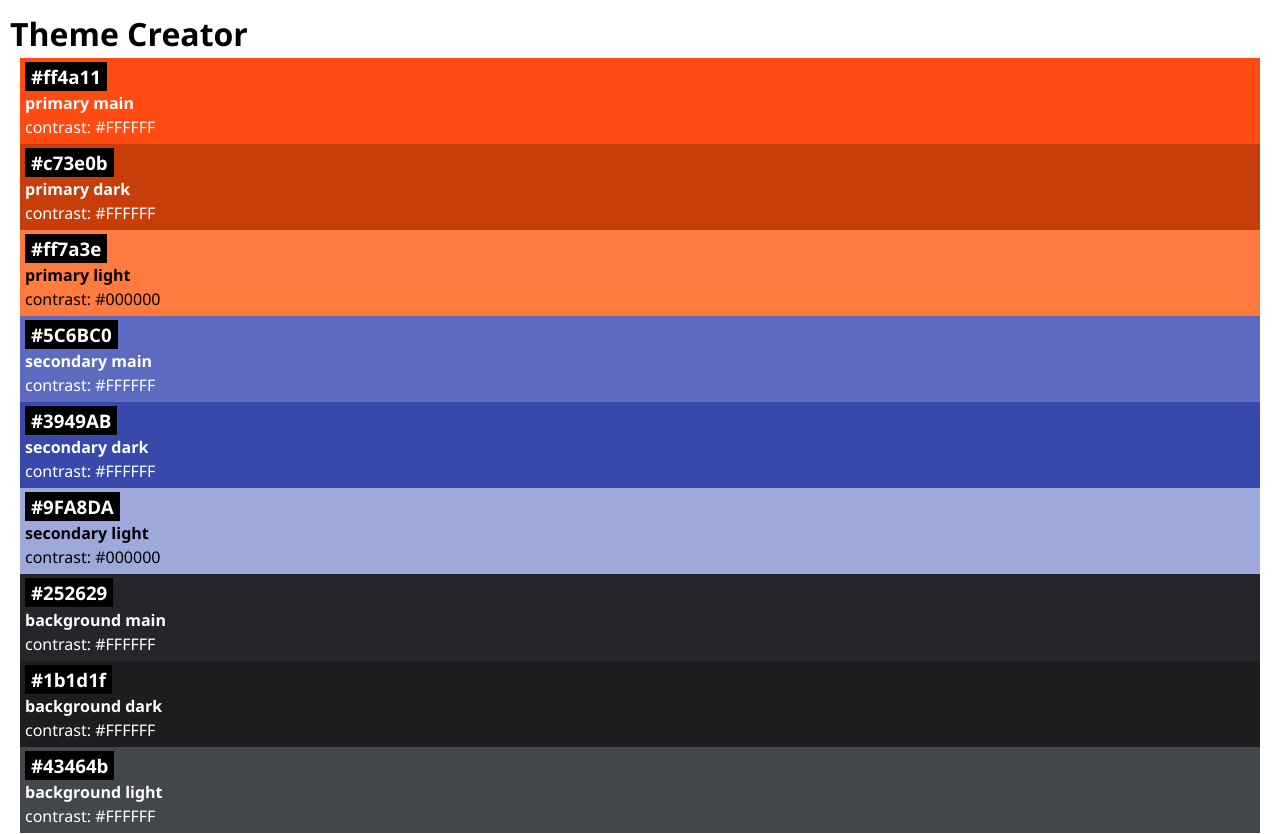
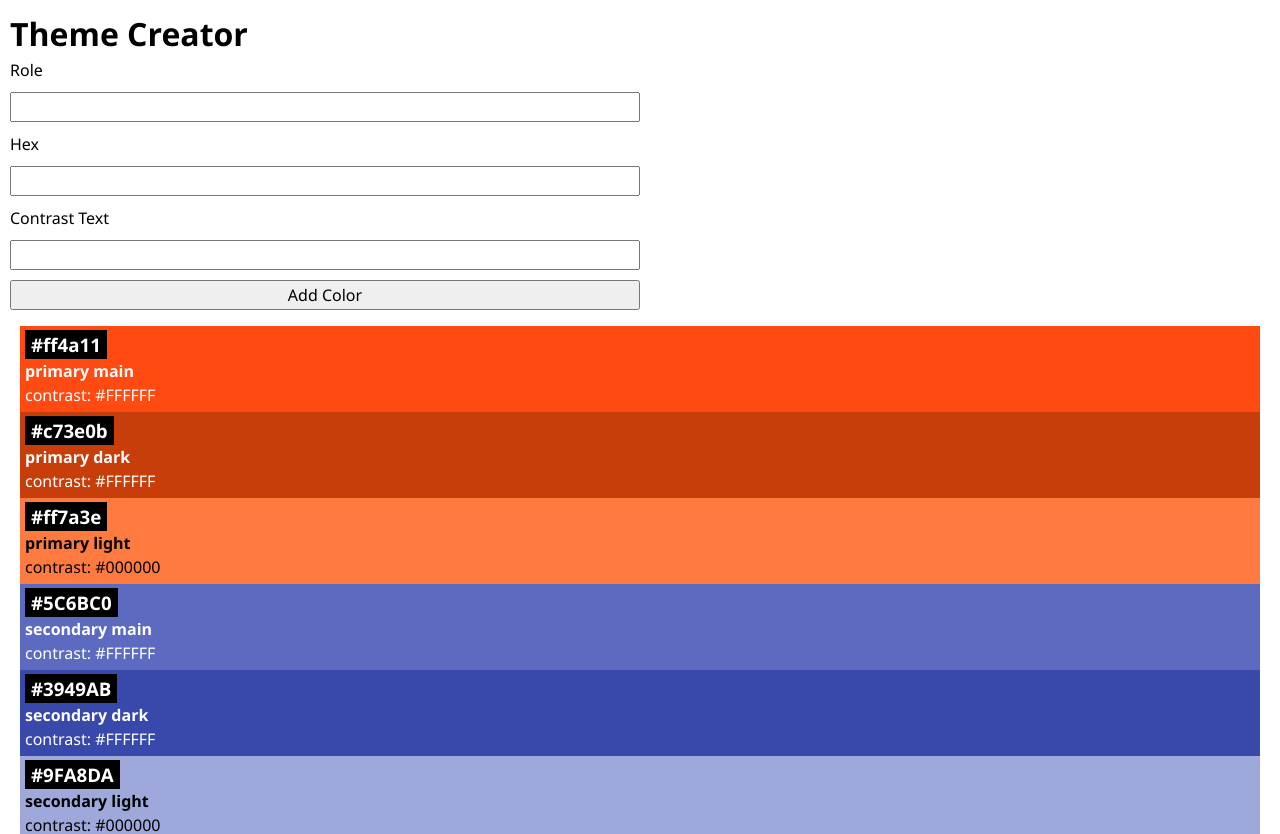
Before and after one commit to ImMrSage/web-recap-project-4, a React (Vite) app: page / in a window 1280 px wide. Shown: the top 834 px of the page. Built offline with nearby package versions, Linux system fonts and the light colour scheme.

Commit message:
create a basic structure for the form

```diff
--- a/package.json
+++ b/package.json
@@ -14,7 +14,8 @@
     "@octokit/rest": "^20.1.0",
     "dotenv": "^16.4.5",
     "react": "^18.2.0",
-    "react-dom": "^18.2.0"
+    "react-dom": "^18.2.0",
+    "uid": "^2.0.2"
   },
   "devDependencies": {
     "@types/react": "^18.2.66",
--- a/src/App.jsx
+++ b/src/App.jsx
@@ -1,11 +1,17 @@
 import { initialColors } from "./lib/colors";
 import Color from "./Components/Color/Color";
+import ColorForm from "./Components/Form/Form";
+import { useState } from "react";
+import { uid } from "uid";
 import "./App.css";
 
 function App() {
+  const [color, setColor] = useState(initialColors);
   return (
     <>
       <h1>Theme Creator</h1>
+
+      <ColorForm />
 
       {initialColors.map((color) => {
         return <Color key={color.id} color={color} />;
--- /dev/null
+++ b/src/Components/Form/Form.css
@@ -0,0 +1,7 @@
+.form {
+  display: flex;
+  flex-direction: column;
+  gap: 10px;
+  max-width: 50%;
+  padding-bottom: 1rem;
+}
--- /dev/null
+++ b/src/Components/Form/Form.jsx
@@ -0,0 +1,41 @@
+import { useState } from "react";
+import "./Form.css";
+
+export default function ColorForm() {
+  const [role, setRole] = useState("");
+  const [hex, setHex] = useState("");
+  const [contrastText, setContrastText] = useState("");
+
+  function handleSubmit() {
+    event.preventDefault();
+  }
+  return (
+    <form className="form" onSubmit={handleSubmit}>
+      <label htmlFor="role">Role</label>
+      <input
+        type="text"
+        id="role"
+        name="role"
+        value={role}
+        onChange={() => setRole(event.target.value)}
+      />
+      <label htmlFor="hex">Hex</label>
+      <input
+        type="text"
+        id="hex"
+        name="hex"
+        value={hex}
+        onChange={() => setHex(event.target.value)}
+      />
+      <label htmlFor="contrastText">Contrast Text</label>
+      <input
+        type="text"
+        id="contrastText"
+        name="contrastText"
+        value={contrastText}
+        onChange={() => setContrastText(event.target.value)}
+      />
+      <button type="submit">Add Color</button>
+    </form>
+  );
+}
```
Also changed, not shown: 1 other file (tests, documents, lock files or other folders).
